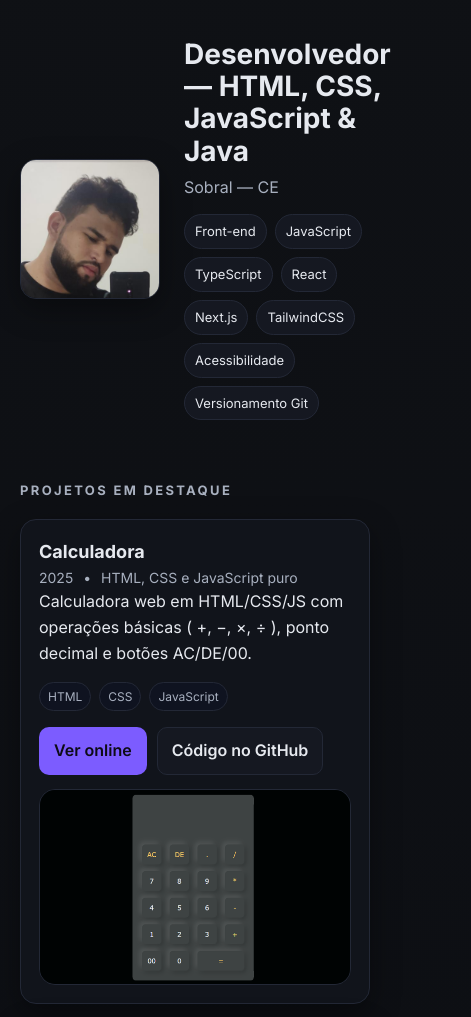
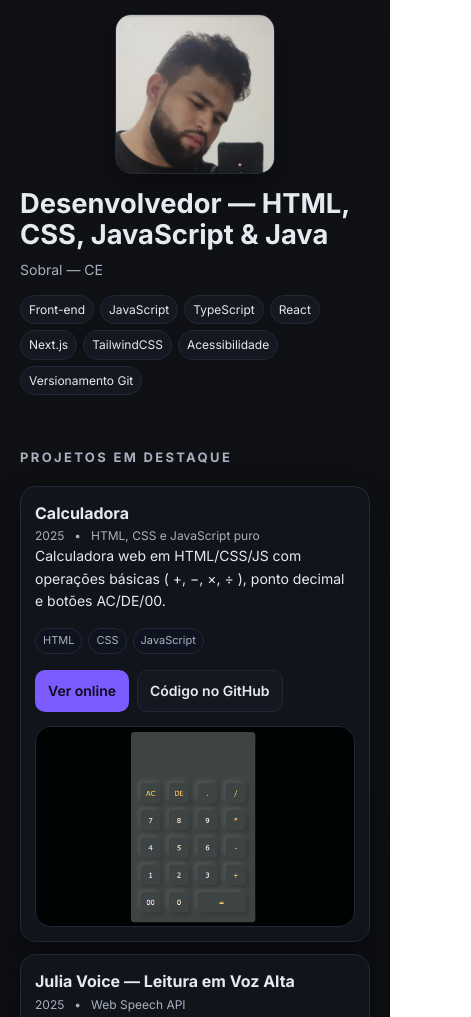
Before and after one commit to frankstiwrx/frankstiwrx.github.io, a plain HTML site: page index.html in a window 390 px wide. Shown: the part 95-1112 px from the top of the page, 471 px wide, since content can reach past the window. Drawn offline with Linux system fonts and the light colour scheme.

```diff
--- a/style.css
+++ b/style.css
@@ -342,3 +342,62 @@
 @media (min-width: 720px) {
   .project { grid-template-columns: 1.1fr .9fr; align-items: start; }
 }
+
+/* ====== FIX MOBILE (cola no final do CSS) ====== */
+
+/* Garantir que nada vaze horizontalmente */
+html, body { overflow-x: hidden; }
+
+/* Seções não ficarem escondidas sob o header sticky */
+section, [id] { scroll-margin-top: 82px; }
+
+/* Imagens dos cards com borda e raio consistente */
+.project img {
+  width: 100%;
+  height: auto;
+  border-radius: var(--radius);
+  border: 1px solid var(--border);
+}
+
+/* Hero: virar 1 coluna e reduzir espaçamentos no mobile */
+@media (max-width: 600px) {
+  .hero { padding: 48px 0 24px; }
+  .hero-wrap { grid-template-columns: 1fr; gap: 14px; }
+  .avatar { max-width: 160px; margin: 0 auto; }
+  .hero h2 { font-size: clamp(22px, 7vw, 32px); }
+  .hero p { font-size: 14px; }
+  .tags { gap: 6px; }
+  .tag { padding: 4px 8px; font-size: 12px; }
+}
+
+/* Grid principal: garante 1 coluna e remove qualquer “aperto” */
+@media (max-width: 720px) {
+  .grid { grid-template-columns: 1fr; gap: 12px; }
+  .project { padding: 14px; }
+  .project-title { font-size: 16px; }
+  .project p { font-size: 14px; }
+}
+
+/* Metadados e botões não quebrarem layout */
+@media (max-width: 520px) {
+  .project-meta { flex-wrap: wrap; gap: 6px 10px; font-size: 12px; }
+  .project .skills { gap: 6px; }
+  .project .skills .chip { font-size: 11px; padding: 3px 7px; }
+  .project .actions { gap: 8px; }
+  .btn { padding: 9px 12px; font-size: 14px; }
+}
+
+/* Header/menu mais compacto em telas pequenas */
+@media (max-width: 560px) {
+  .nav { height: 60px; }
+  .brand h1 { font-size: 16px; }
+  .menu { gap: 10px; }
+  .menu a { padding: 8px 10px; font-size: 13px; }
+}
+
+/* Microajustes para telas muito pequenas */
+@media (max-width: 380px) {
+  .container { padding: 0 14px; }
+  .btn { width: 100%; justify-content: center; }
+  .project .actions { flex-direction: column; }
+}
```
